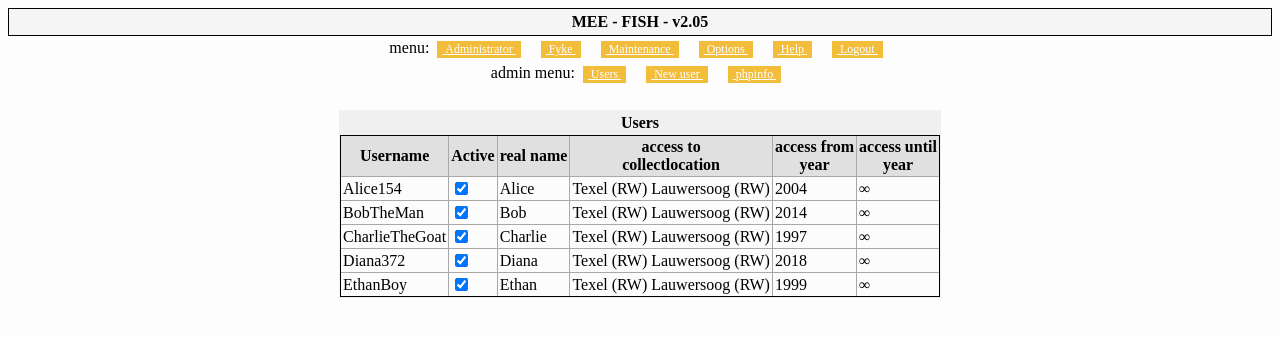
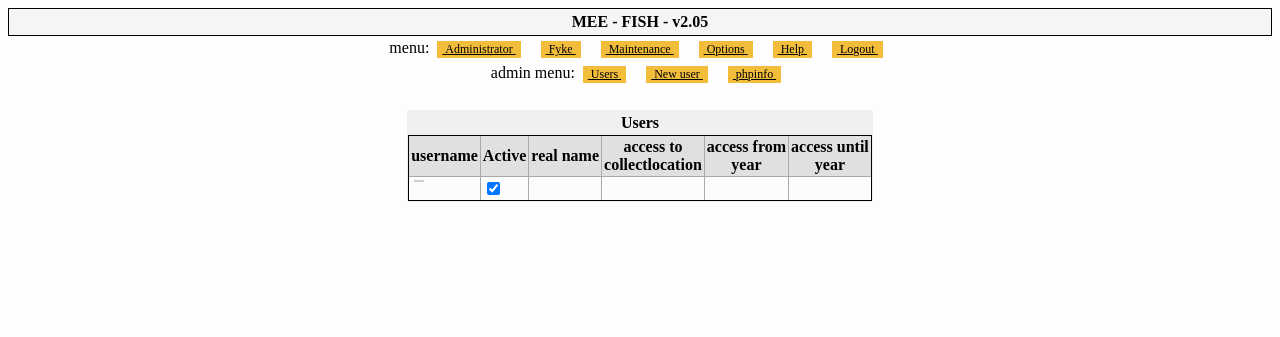
Before and after one commit to horizoncollege/fieldlab-project-1-programmeurs, a Django app: page /adminMenu/ in a window 1280 px wide. Shown: the top 337 px of the page. Run offline with Django 5.2, Linux system fonts and the light colour scheme; lists and menus that the app fills with data are empty.

Commit message:
start database conection for administrator page

```diff
--- a/NIOZ/adminMenu/templates/adminMenu/adminMenu.html
+++ b/NIOZ/adminMenu/templates/adminMenu/adminMenu.html
@@ -92,24 +92,21 @@
                             <table border="1" cellpadding="2" class="text" style="border:1px solid; border-collapse:collapse;" bgcolor="#fcfcfc">
                                 <tbody>
                                     <tr class="bars" bgcolor="#e0e0e0">
-                                        <th>Username</th>
+                                        <th>username</th>
                                         <th>Active</th>
                                         <th>real name</th>
                                         <th>access to<br>collectlocation</th>
                                         <th>access from<br>year</th>
                                         <th>access until<br>year</th>
                                     </tr>
-
-                                    {% for person in people %}
                                     <tr class="bars">
-                                        <td>{{ person.Username }}</td>
+                                        <td class="user">{{ user.username }}</td>
                                         <td><input checked type="checkbox"></td>
                                         <td>{{ person.realName }}</td>
                                         <td>{{ person.collectlocation }}</td>
                                         <td>{{ person.yearFrom }}</td>
                                         <td>{{ person.yearUntil }}</td>
                                     </tr>
-                                    {% endfor %}
                                 </tbody>
                             </table>
                         </td>
--- a/NIOZ/adminMenu/urls.py
+++ b/NIOZ/adminMenu/urls.py
@@ -1,11 +1,10 @@
 from django.urls import path
 from . import views
-from .views import hardcoded_people_view
 
 urlpatterns = [
     path('adminMenu/', views.admin_menu_view, name='adminMenu'),
 ]
 
 urlpatterns = [
-    path('adminMenu/', hardcoded_people_view, name='people_list'),
+    path('adminMenu/', views.people_list, name='people_list'),
 ]
--- a/NIOZ/adminMenu/views.py
+++ b/NIOZ/adminMenu/views.py
@@ -1,16 +1,9 @@
 from django.shortcuts import render
+from .models import Person
 
 def admin_menu_view(request):
     return render(request, 'adminMenu/adminMenu.html')
 
-def hardcoded_people_view(request):
-#hard coded data for now until database is accessible
-    people = [
-        {'Username': 'Alice154', 'realName': 'Alice', 'collectlocation': 'Texel (RW) Lauwersoog (RW)', 'yearFrom': 2004, 'yearUntil': '∞'},
-        {'Username': 'BobTheMan', 'realName': 'Bob', 'collectlocation': 'Texel (RW) Lauwersoog (RW)', 'yearFrom': 2014, 'yearUntil': '∞'},
-        {'Username': 'CharlieTheGoat', 'realName': 'Charlie', 'collectlocation': 'Texel (RW) Lauwersoog (RW)', 'yearFrom': 1997, 'yearUntil': '∞'},
-        {'Username': 'Diana372', 'realName': 'Diana', 'collectlocation': 'Texel (RW) Lauwersoog (RW)', 'yearFrom': 2018, 'yearUntil': '∞'},
-        {'Username': 'EthanBoy', 'realName': 'Ethan', 'collectlocation': 'Texel (RW) Lauwersoog (RW)', 'yearFrom': 1999, 'yearUntil': '∞'},
-    ]
-
+def people_list(request):
+    people = Person.objects.all()
     return render(request, 'adminMenu/adminMenu.html', {'people': people})
--- a/NIOZ/static/css/style.css
+++ b/NIOZ/static/css/style.css
@@ -4,7 +4,7 @@
 
 .menu-button {
     background-color: #F3BD3C;
-            color: white;
+            color: black;
             padding: 1px 5px;
             font-size: 12px;
             border: none;
@@ -15,8 +15,26 @@
 
 .menu-button:hover {
     background-color: #303030;
+    color: white;
 }
 
 .bars {
     border: darkgray;
 }
+
+.user {
+    background-color: #D0D0D0;
+            padding: 1px 5px;
+            font-size: 12px;
+            border: none;
+            cursor: pointer;
+            transition: background-color 0.3s ease;
+            display: inline-block;
+            margin-left: 5px;
+            margin-top: 3px;
+}
+
+.user:hover {
+    background-color: #303030;
+    color: white;
+}
```
Also changed, not shown: NIOZ/adminMenu/models.py (+10 -4 lines), NIOZ/adminMenu/migrations/0001_initial.py (added).
